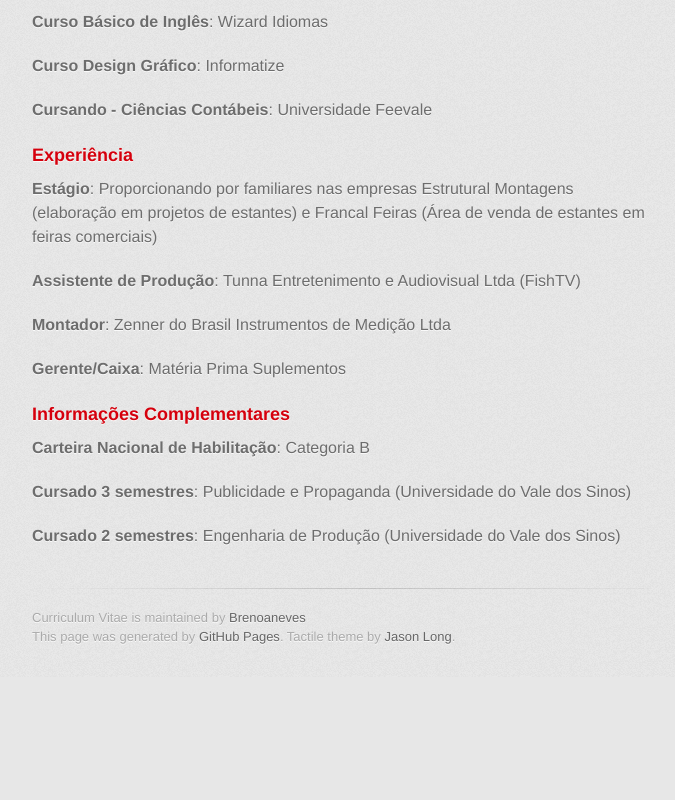
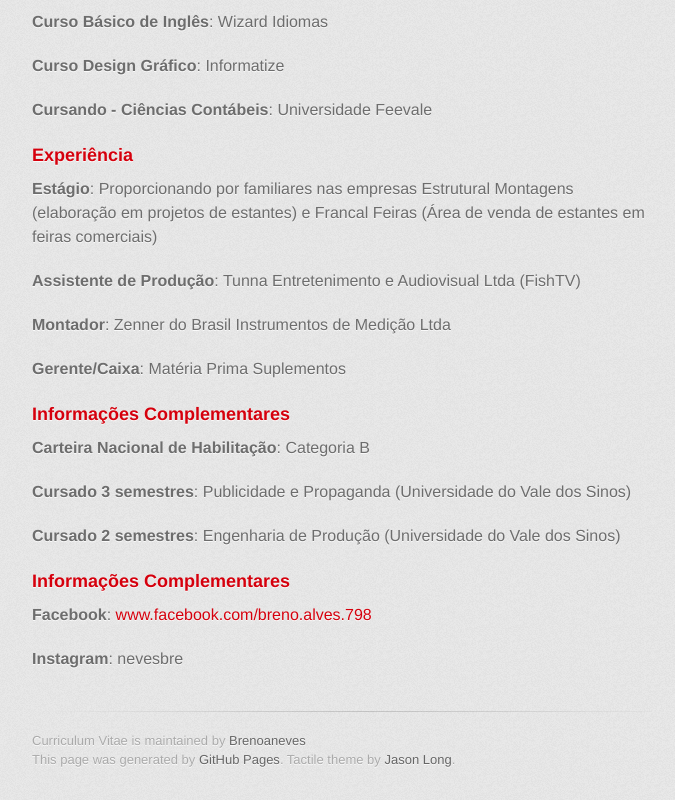
Before and after one commit to Brenoaneves/brenoneves, a plain HTML site: page index.html in a window 1280 px wide. Shown: the part 1085-1885 px from the top of the page, without its empty margins (298-973 px from the left). Before the commit the page ends 1762 px from the top, so only its background shows below. Drawn offline with Linux system fonts and the light colour scheme; a web font is replaced by a local one.

```diff
--- a/index.html
+++ b/index.html
@@ -98,6 +98,13 @@
 <p><strong>Cursado 3 semestres</strong>: Publicidade e Propaganda (Universidade do Vale dos Sinos)</p>
 
 <p><strong>Cursado 2 semestres</strong>: Engenharia de Produção (Universidade do Vale dos Sinos)</p>
+
+<h3>
+<a id="informações-complementares-1" class="anchor" href="#informa%C3%A7%C3%B5es-complementares-1" aria-hidden="true"><span class="octicon octicon-link"></span></a>Informações Complementares</h3>
+
+<p><strong>Facebook</strong>: <a href="http://www.facebook.com/breno.alves.798">www.facebook.com/breno.alves.798</a></p>
+
+<p><strong>Instagram</strong>: nevesbre</p>
         </section>
 
         <footer>
```
Also changed, not shown: params.json (+1 -1 lines).
